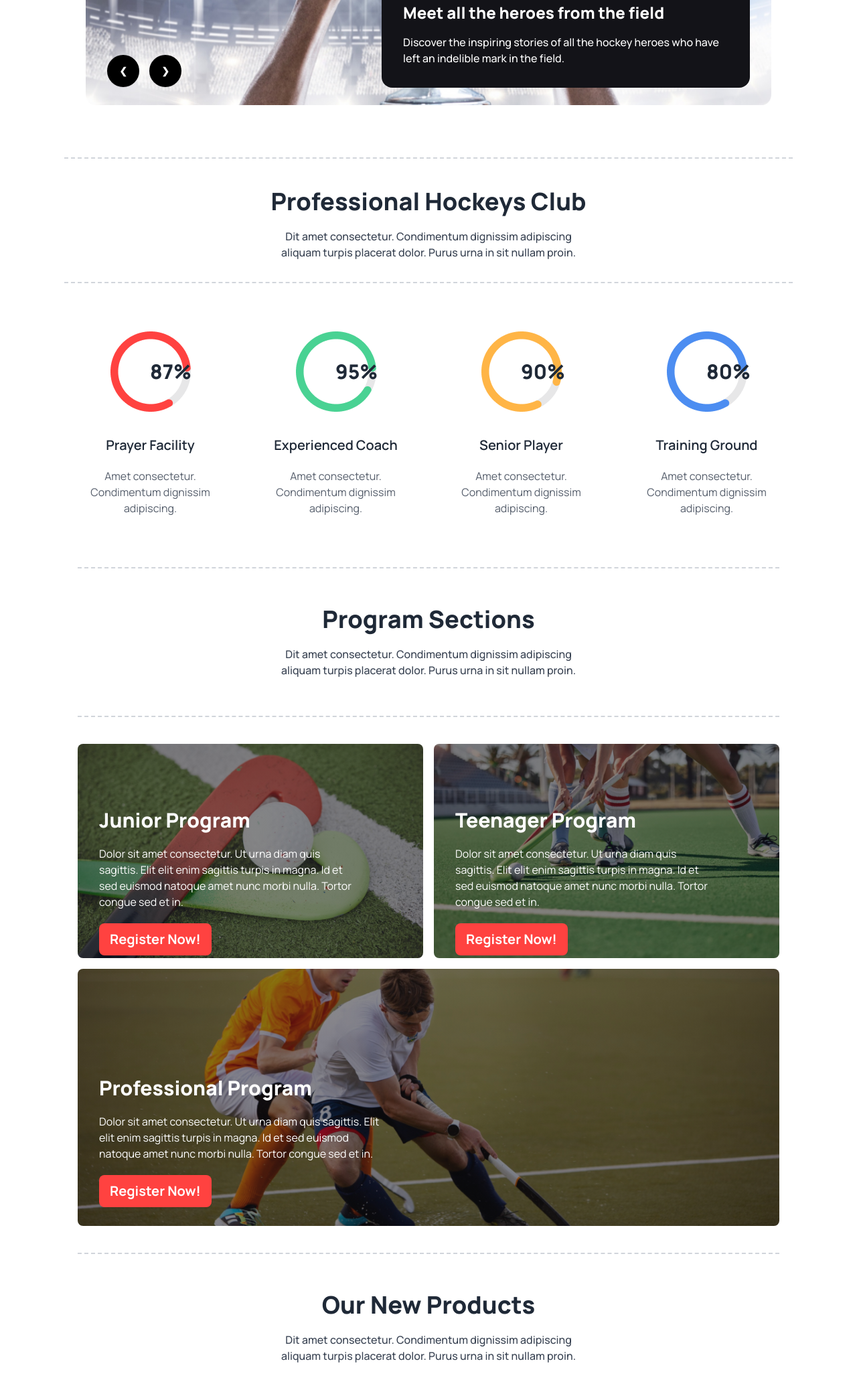
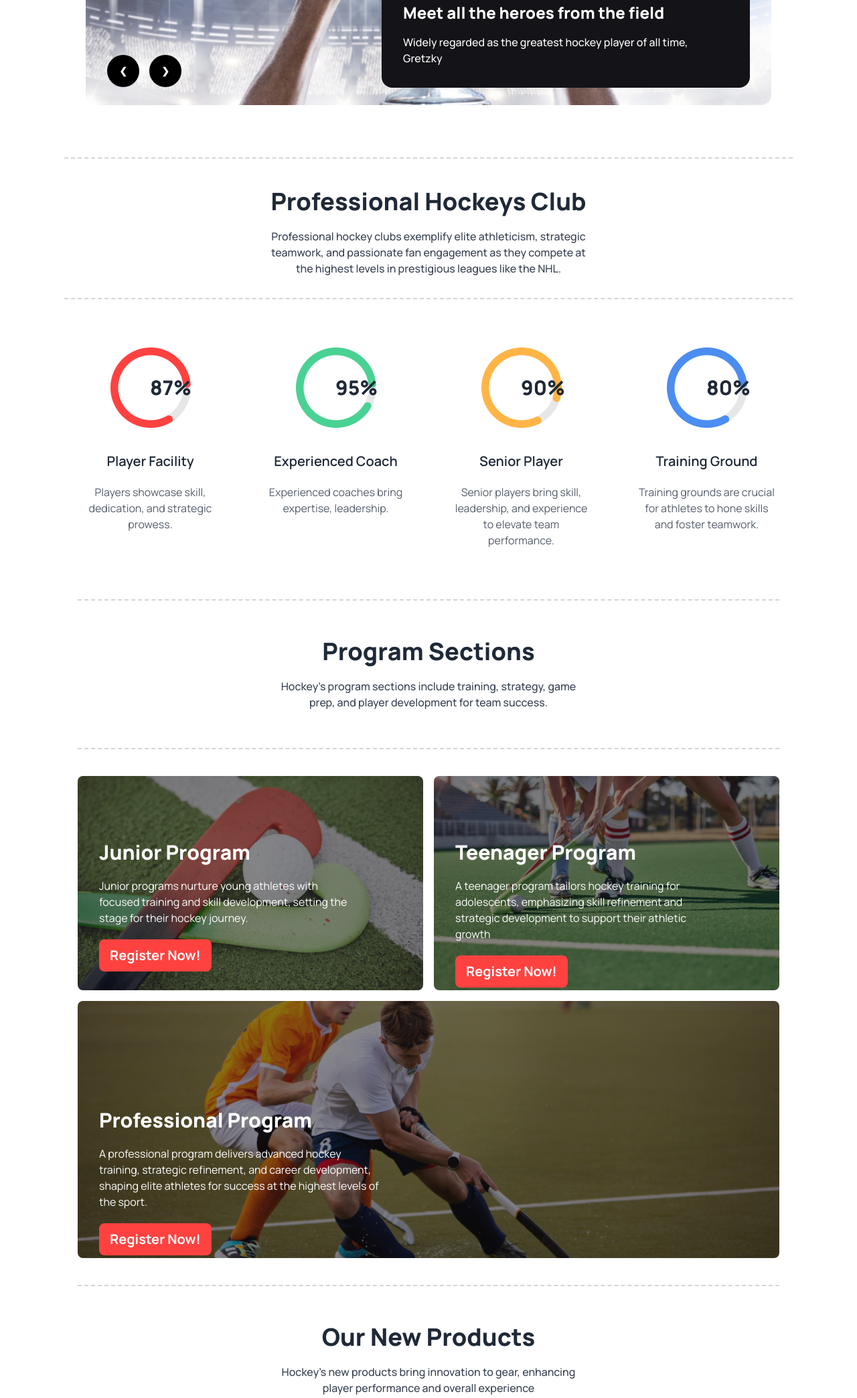
Before and after one commit to Monajer/my-assignment-3, a plain HTML site: page index.html in a window 1280 px wide. Shown: the part 577-2665 px from the top of the page at 67% size. Drawn offline with nearby package versions, Linux system fonts and the light colour scheme.

Commit message:
removed lorem ipsum dolor sit amet

```diff
--- a/index.html
+++ b/index.html
@@ -3,7 +3,7 @@
 <head>
     <meta charset="UTF-8">
     <meta name="viewport" content="width=device-width, initial-scale=1.0">
-    <title>My Assignment 3</title>
+    <title>Hockey's</title>
 
     <!-- tailwind & daisy UI cdn -->
     <link href="https://cdn.jsdelivr.net/npm/daisyui@4.6.0/dist/full.min.css" rel="stylesheet" type="text/css" />
@@ -67,7 +67,9 @@
               </ul>
             </div>
             <div class="navbar-end flex items-center gap-3">
-              <img src="Images/search icon.png" alt="">
+              <!-- <img src="Images/search icon.png" alt=""> -->
+              <i class="fa-solid fa-magnifying-glass invisible lg:visible" style="color: #292929;"></i>
+
                 <!-- <i class="fa-solid fa-magnifying-glass invisible lg:visible" style="color: #292929;"></i> -->
               <a class="btn btn-primary bg-primary text-sm lg:text-xl text-white border-0 font-bold">Get Ticket</a>
             </div>
@@ -84,6 +86,7 @@
               <a href="#slide2" class="btn btn-circle text-white bg-black border-0">❯</a>
             </div>
           </div>
+
           <!-- slide 2 -->
           <div id="slide2" class="carousel-item relative w-full">
             <img src="Images/2.png" class="w-full" />
@@ -103,7 +106,7 @@
         </div>
         <div class="lg:absolute bottom-8 right-8 bg-secondary p-8 mt-4 lg:mt-0 text-white lg:max-w-[550px] rounded-2xl">
           <h4 class="text-2xl font-extrabold pb-4">Meet all the heroes from the field</h4>
-          <p class="text-base font-medium">Discover the inspiring stories of all the hockey heroes who have left an indelible mark in the field.</p>
+          <p class="text-base font-medium">Widely regarded as the greatest hockey player of all time, Gretzky</p>
         </div>
       </section>
     </header>
@@ -115,7 +118,7 @@
             <div class="flex justify-center items-center py-8">
                 <div class="px-8 lg:w-3/6 text-center space-y-5">
                     <h1 class="text-4xl font-extrabold">Professional Hockeys Club</h1>
-                    <p class="text-base font-medium text-gray-700">Dit amet consectetur. Condimentum dignissim adipiscing aliquam turpis placerat dolor. Purus urna in sit nullam proin. </p>
+                    <p class="text-base font-medium text-gray-700">Professional hockey clubs exemplify elite athleticism, strategic teamwork, and passionate fan engagement as they compete at the highest levels in prestigious leagues like the NHL.</p>
                 </div>
             </div>
             <hr class="border-t-2 border-dashed border-gray-300 mb-8">
@@ -128,8 +131,8 @@
                     <h2 class="text-3xl font-extrabold translate-x-[182px] lg:translate-x-32 -translate-y-[78px]">87%</h2>
                     <div class="flex justify-center items-center">
                         <div class="w-4/5 items-center text-center space-y-5 pb-5">
-                            <h2 class="text-xl font-semibold">Prayer Facility</h2>
-                            <p class="text-base font-normal text-gray-700 opacity-85">Amet consectetur. Condimentum dignissim adipiscing.</p>
+                            <h2 class="text-xl font-semibold">Player Facility</h2>
+                            <p class="text-base font-normal text-gray-700 opacity-85">Players showcase skill, dedication, and strategic prowess.</p>
                         </div>
                     </div>
                 </div>
@@ -142,7 +145,7 @@
                     <div class="flex justify-center items-center">
                         <div class="w-4/5 items-center text-center space-y-5 pb-5">
                             <h2 class="text-xl font-semibold">Experienced Coach</h2>
-                            <p class="text-base font-normal text-gray-700 opacity-85">Amet consectetur. Condimentum dignissim adipiscing.</p>
+                            <p class="text-base font-normal text-gray-700 opacity-85">Experienced coaches bring expertise, leadership.</p>
                         </div>
                     </div>
                 </div>
@@ -155,7 +158,7 @@
                     <div class="flex justify-center items-center">
                         <div class="w-4/5 items-center text-center space-y-5 pb-5">
                             <h2 class="text-xl font-semibold">Senior Player</h2>
-                            <p class="text-base font-normal text-gray-700 opacity-85">Amet consectetur. Condimentum dignissim adipiscing.</p>
+                            <p class="text-base font-normal text-gray-700 opacity-85">Senior players bring skill, leadership, and experience to elevate team performance.</p>
                         </div>
                     </div>
                 </div>
@@ -168,7 +171,7 @@
                     <div class="flex justify-center items-center">
                         <div class="w-4/5 items-center text-center space-y-5 pb-5">
                             <h2 class="text-xl font-semibold">Training Ground</h2>
-                            <p class="text-base font-normal text-gray-700 opacity-85">Amet consectetur. Condimentum dignissim adipiscing.</p>
+                            <p class="text-base font-normal text-gray-700 opacity-85">Training grounds are crucial for athletes to hone skills and foster teamwork.</p>
                         </div>
                     </div>
                 </div>
@@ -181,7 +184,7 @@
             <div class="flex justify-center items-center py-14">
                 <div class="px-8 lg:w-3/6 text-center space-y-5">
                     <h1 class="text-4xl font-extrabold">Program Sections</h1>
-                    <p class="text-base font-medium text-gray-700">Dit amet consectetur. Condimentum dignissim adipiscing aliquam turpis placerat dolor. Purus urna in sit nullam proin. </p>
+                    <p class="text-base font-medium text-gray-700">Hockey's program sections include training, strategy, game prep, and player development for team success.</p>
                 </div>
             </div>
             <hr class="border-t-2 border-dashed border-gray-300 mb-10">
@@ -190,8 +193,7 @@
               <div class="relative bg-center bg-cover bg-no-repeat bg-[linear-gradient(45deg,rgba(19,19,24,0.5),rgba(19,19,24,0.5)),url('Images/2.png')] h-80 rounded-lg lg:col-span-3">
                 <div class="w-4/5 lg:w-3/4 space-y-5 translate-x-8 translate-y-8 lg:translate-y-24">
                   <h2 class="text-white text-3xl font-extrabold ">Junior Program</h2>
-                  <p class="text-white text-base font-normal">Dolor sit amet consectetur. Ut urna diam quis sagittis. Elit elit
-                    enim sagittis turpis in magna. Id et sed euismod natoque amet nunc morbi nulla. Tortor congue sed et in.</p>
+                  <p class="text-white text-base font-normal">Junior programs nurture young athletes with focused training and skill development, setting the stage for their hockey journey.</p>
                     <a class="btn btn-primary bg-primary text-sm lg:text-xl text-white border-0 font-bold">Register Now!</a>
                 </div>
               </div>
@@ -199,8 +201,7 @@
               <div class="relative bg-center bg-cover bg-[linear-gradient(45deg,rgba(19,19,24,0.5),rgba(19,19,24,0.5)),url('Images/3.png')] h-80 rounded-lg lg:col-span-3">
                 <div class="w-4/5 lg:w-3/4 space-y-5 translate-x-8 translate-y-8 lg:translate-y-24">
                   <h2 class="text-white text-3xl font-extrabold ">Teenager Program</h2>
-                  <p class="text-white text-base font-normal">Dolor sit amet consectetur. Ut urna diam quis sagittis. Elit elit
-                    enim sagittis turpis in magna. Id et sed euismod natoque amet nunc morbi nulla. Tortor congue sed et in.</p>
+                  <p class="text-white text-base font-normal">A teenager program tailors hockey training for adolescents, emphasizing skill refinement and strategic development to support their athletic growth</p>
                     <a class="btn btn-primary bg-primary text-sm lg:text-xl text-white border-0 font-bold">Register Now!</a>
                 </div>
               </div>
@@ -208,8 +209,7 @@
               <div class="relative bg-center bg-cover bg-[linear-gradient(45deg,rgba(19,19,24,0.5),rgba(19,19,24,0.5)),url('Images/4.png')] h-96 rounded-lg lg:col-span-6">
                 <div class="w-4/5 lg:w-2/5 space-y-5 translate-x-8 translate-y-24 lg:translate-y-40">
                   <h2 class="text-white text-3xl font-extrabold ">Professional Program</h2>
-                  <p class="text-white text-base font-normal">Dolor sit amet consectetur. Ut urna diam quis sagittis. Elit elit
-                    enim sagittis turpis in magna. Id et sed euismod natoque amet nunc morbi nulla. Tortor congue sed et in.</p>
+                  <p class="text-white text-base font-normal">A professional program delivers advanced hockey training, strategic refinement, and career development, shaping elite athletes for success at the highest levels of the sport.</p>
                     <a class="btn btn-primary bg-primary text-sm lg:text-xl text-white border-0 font-bold">Register Now!</a>
                 </div>
               </div>
@@ -222,7 +222,7 @@
           <div class="flex justify-center items-center py-14">
             <div class="px-8 lg:w-3/6 text-center space-y-5">
                 <h1 class="text-4xl font-extrabold">Our New Products</h1>
-                <p class="text-base font-medium text-gray-700">Dit amet consectetur. Condimentum dignissim adipiscing aliquam turpis placerat dolor. Purus urna in sit nullam proin. </p>
+                <p class="text-base font-medium text-gray-700">Hockey's new products bring innovation to gear, enhancing player performance and overall experience</p>
             </div>
           </div>
           <hr class="border-t-2 border-dashed border-gray-300 mb-8">
@@ -246,7 +246,7 @@
                 </div>
 
                 <h1 class="text-2xl font-extrabold">World Cup Flags Football</h1>
-                <p class="text-base text-gray-700">Dolor sit amet consectetur. Ut urna diam quis sagittis.</p>
+                <p class="text-base text-gray-700">Teams compete to capture flags, emphasizing skill</p>
 
                 <div class="flex">
                   <h2 class="text-lg font-extrabold text-red-500 pr-5">Price - $22.00</h2>
@@ -273,7 +273,7 @@
                 </div>
 
                 <h1 class="text-2xl font-extrabold">World Cup Flags Football</h1>
-                <p class="text-base text-gray-700">Dolor sit amet consectetur. Ut urna diam quis sagittis.</p>
+                <p class="text-base text-gray-700">Football is a fast-paced international tournament</p>
 
                 <div class="flex">
                   <h2 class="text-lg font-extrabold text-red-500 pr-5">Price - $22.00</h2>
@@ -300,7 +300,7 @@
                 </div>
 
                 <h1 class="text-2xl font-extrabold">World Cup Flags Football</h1>
-                <p class="text-base text-gray-700">Dolor sit amet consectetur. Ut urna diam quis sagittis.</p>
+                <p class="text-base text-gray-700">Teams capture flags, showcasing skill and teamwork</p>
 
                 <div class="flex">
                   <h2 class="text-lg font-extrabold text-red-500 pr-5">Price - $22.00</h2>
@@ -327,7 +327,7 @@
                 </div>
 
                 <h1 class="text-2xl font-extrabold">World Cup Flags Football</h1>
-                <p class="text-base text-gray-700">Dolor sit amet consectetur. Ut urna diam quis sagittis.</p>
+                <p class="text-base text-gray-700">Teams capture flags, showcasing skill and teamwork</p>
 
                 <div class="flex">
                   <h2 class="text-lg font-extrabold text-red-500 pr-5">Price - $22.00</h2>
@@ -354,7 +354,7 @@
                 </div>
 
                 <h1 class="text-2xl font-extrabold">World Cup Flags Football</h1>
-                <p class="text-base text-gray-700">Dolor sit amet consectetur. Ut urna diam quis sagittis.</p>
+                <p class="text-base text-gray-700">Teams capture flags, showcasing skill and teamwork</p>
 
                 <div class="flex">
                   <h2 class="text-lg font-extrabold text-red-500 pr-5">Price - $22.00</h2>
@@ -381,7 +381,7 @@
                 </div>
 
                 <h1 class="text-2xl font-extrabold">World Cup Flags Football</h1>
-                <p class="text-base text-gray-700">Dolor sit amet consectetur. Ut urna diam quis sagittis.</p>
+                <p class="text-base text-gray-700">Teams capture flags, showcasing skill and teamwork</p>
 
                 <div class="flex">
                   <h2 class="text-lg font-extrabold text-red-500 pr-5">Price - $22.00</h2>
@@ -394,12 +394,12 @@
         </section>
 
         <!-- Clients Question -->
-        <section class="pt-10 px-5">
+        <section class="pt-10 px-5 border rounded-lg mt-14 pb-5 m-5">
           <hr class="border-t-2 border-dashed border-gray-300">
           <div class="flex justify-center items-center py-14">
             <div class="px-8 lg:w-3/6 text-center space-y-5">
                 <h1 class="text-4xl font-extrabold">Clients Question</h1>
-                <p class="text-base font-medium text-gray-700">Dit amet consectetur. Condimentum dignissim adipiscing aliquam turpis placerat dolor. Purus urna in sit nullam proin. </p>
+                <p class="text-base font-medium text-gray-700">Hockey's clients seek advice on products, training, and game strategies, aiming for personalized solutions tailored to their needs and goals</p>
             </div>
           </div>
           <hr class="border-t-2 border-dashed border-gray-300 pb-14">
@@ -417,7 +417,7 @@
                     Our Equipment
                   </div>
                   <div class="collapse-content">
-                    <p>hello</p>
+                    <p>Our equipment excels in performance, blending innovation and durability for an enhanced hockey experience.</p>
                   </div>
                 </div>
                 <div class="collapse collapse-plus bg-base-200">
@@ -426,7 +426,7 @@
                     Hockey Training
                   </div>
                   <div class="collapse-content">
-                    <p>hello</p>
+                    <p>Hockey training optimizes skills, conditioning, and strategic understanding, fostering player development for peak on-ice performance.</p>
                   </div>
                 </div>
                 <div class="collapse collapse-plus bg-base-200">
@@ -435,7 +435,7 @@
                     Private Lessons
                   </div>
                   <div class="collapse-content">
-                    <p>hello</p>
+                    <p>Private lessons focus on individual skill development and strategic understanding, accelerating player growth in hockey.</p>
                   </div>
                 </div>
                 <div class="collapse collapse-plus bg-base-200">
@@ -444,7 +444,7 @@
                     Ski Touring
                   </div>
                   <div class="collapse-content">
-                    <p>hello</p>
+                    <p>Ski touring: ascend snowy terrain with skis, explore untouched landscapes, and enjoy thrilling downhill descents.</p>
                   </div>
                 </div>
                 <div class="collapse collapse-plus bg-base-200">
@@ -453,7 +453,7 @@
                     Booking
                   </div>
                   <div class="collapse-content">
-                    <p>hello</p>
+                    <p>Booking streamlines reservations, offering convenient and efficient arrangements for various services or experiences.</p>
                   </div>
                 </div>
                 <div class="collapse collapse-plus bg-base-200">
@@ -462,7 +462,7 @@
                     Pricings
                   </div>
                   <div class="collapse-content">
-                    <p>hello</p>
+                    <p>Pricing offers transparent and competitive rates, ensuring clarity and value for customers</p>
                   </div>
                 </div>
               </div>
@@ -480,10 +480,10 @@
         </section>
     </main>
 
-    <footer class="grid gap-20 grid-cols-4 p-20 lg:grid-cols-5 lg:h-96 lg:py-24 lg:px-40 bg-black mt-10">
+    <footer class="grid gap-20 grid-cols-4 p-20 lg:grid-cols-5 lg:h-96 lg:py-24 lg:px-40 bg-gray-950 mt-10">
       <div class="col-span-4 lg:col-span-2 text-center lg:text-left space-y-5">
         <h2 class="text-white text-3xl font-extrabold">Get In Touch</h2>
-        <p class="text-gray-400 text-base font-medium opacity-75">ACME Industries Ltd.<br/>Providing reliable tech since 1992</p>
+        <p class="text-gray-400 text-base font-medium opacity-75">MUNNA Hockey's Ltd.<br/>Providing reliable tech since 1992</p>
         <div class="flex">
           <img class="px-3" src="Images/sms.png" alt="">
           <p class="text-gray-400 text-base font-medium opacity-75">hockeys@support.com</p>
```
